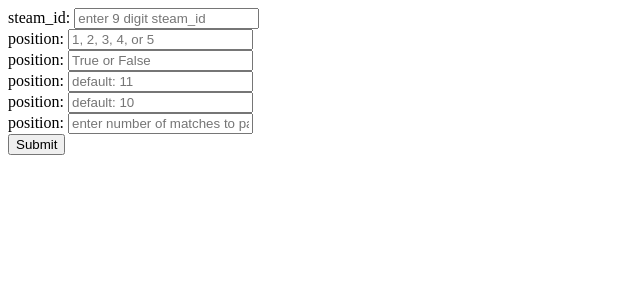
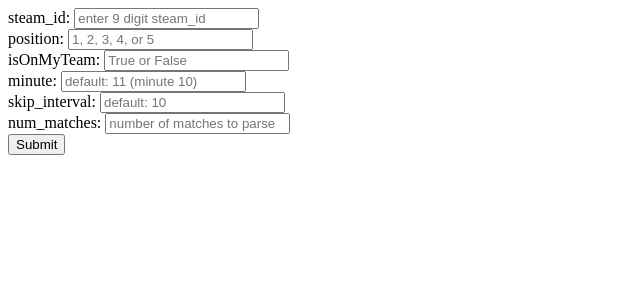
Before and after one commit to PotatoShaga/DotaApi, a Django app: page / in a window 1280 px wide. Shown: the top 300 px of the page, without its empty margins (0-640 px from the left). Run offline with Django 5.2, Linux system fonts and the light colour scheme.

Commit message:
finished very simple local website

```diff
--- a/djangotut/DotaApp/templates/index.html
+++ b/djangotut/DotaApp/templates/index.html
@@ -6,17 +6,17 @@
     <label for="position">position:</label>
     <input type="text" id="position" name="position" placeholder="1, 2, 3, 4, or 5" required><br>
 
-    <label for="isOnMyTeam">position:</label>
+    <label for="isOnMyTeam">isOnMyTeam:</label>
     <input type="text" id="isOnMyTeam" name="isOnMyTeam" placeholder="True or False" required><br>
 
-    <label for="minute">position:</label>
-    <input type="text" id="minute" name="minute" placeholder="default: 11" required><br>
+    <label for="minute">minute:</label>
+    <input type="text" id="minute" name="minute" placeholder="default: 11 (minute 10)" required><br>
 
-    <label for="skip_interval">position:</label>
+    <label for="skip_interval">skip_interval:</label>
     <input type="text" id="skip_interval" name="skip_interval" placeholder="default: 10" required><br>
 
-    <label for="num_matches">position:</label>
-    <input type="text" id="num_matches" name="num_matches" placeholder="enter number of matches to parse" required><br>
+    <label for="num_matches">num_matches:</label>
+    <input type="text" id="num_matches" name="num_matches" placeholder="number of matches to parse" required><br>
 
     <button type="submit">Submit</button>
 </form>
--- a/djangotut/DotaApp/views.py
+++ b/djangotut/DotaApp/views.py
@@ -42,7 +42,7 @@
 
     if steam_id:
         steam_id = int(steam_id) #entire code breaks if input is not as int, as it cannot comprehend a string input!
-        position = f"POSITION{position}"
+        position = f"POSITION_{position}"
         isOnMyTeam = bool(isOnMyTeam)
         minute = int(minute)
         skip_interval = int(skip_interval)
@@ -52,7 +52,7 @@
         request.session["file_path"] = file_path
 
     if download and file_path:
-        print("OK?")
+        print("Download Complete!")
         return FileResponse(open(file_path, "rb"), as_attachment=True, filename=os.path.basename(file_path))
 
     return render(request, "index.html", {"excelsheet":file_path})
```
Also changed, not shown: script.py (+7 -3 lines), djangotut/db.sqlite3.
